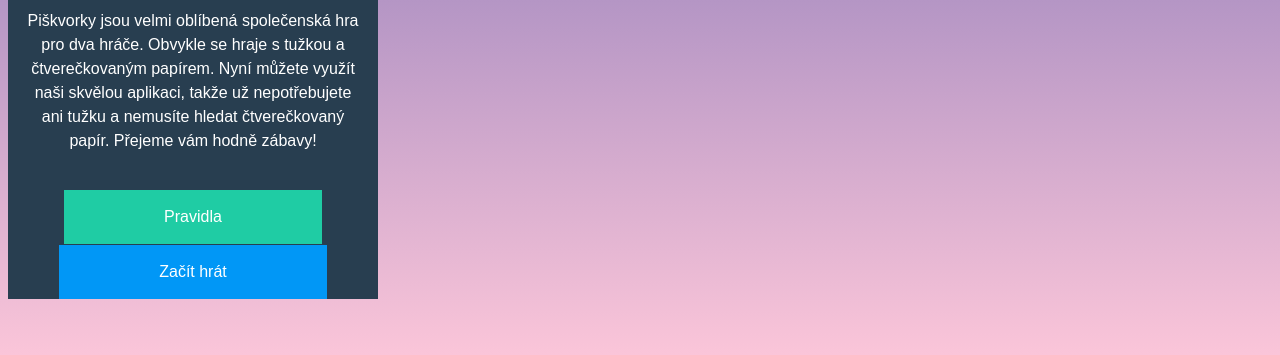
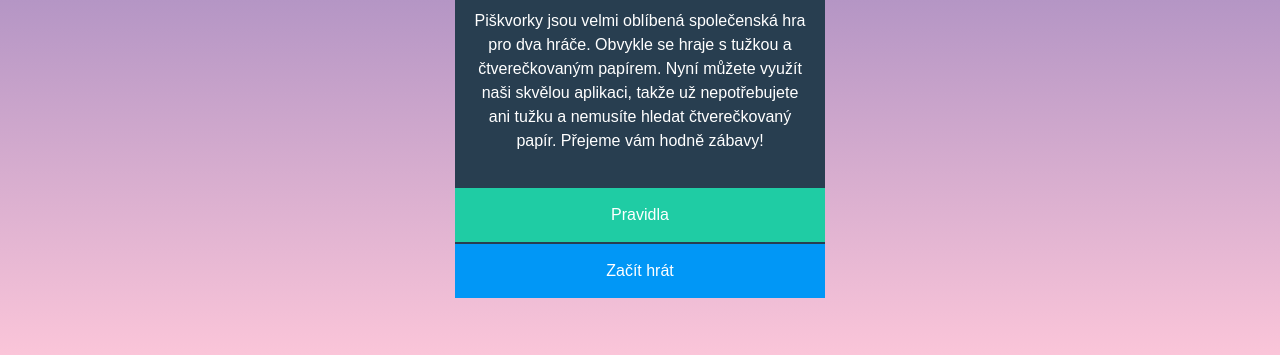
Before and after one commit to ivetvrobel/piskvorky, a plain HTML site: page index.html in a window 1280 px wide. Shown: the part 423-778 px from the top of the page. Drawn offline with Linux system fonts and the light colour scheme.

Commit message:
opraven button a vycentrování ve style.css

```diff
--- a/style.css
+++ b/style.css
@@ -15,12 +15,18 @@ body {
     line-height: 1.5;
     background-image: linear-gradient(#615dad, #ffc8da);
     padding-top: 70px;
+    display: flex;
+    justify-content: center
+    ;
+
 }
 
 .intro {
     background-color: #283e50;
     width: 370px;
     border-radius: 7px 7px 0 0;
+
+
 }
 
 .intro_foto {
@@ -42,7 +48,7 @@ body {
 .intro_button {
     text-decoration: none;
     color: #ffffff;
-    display: inline-block;
+    display: block;
     margin-top: 0.3%;
     padding: 15px 100px;
 }
```
